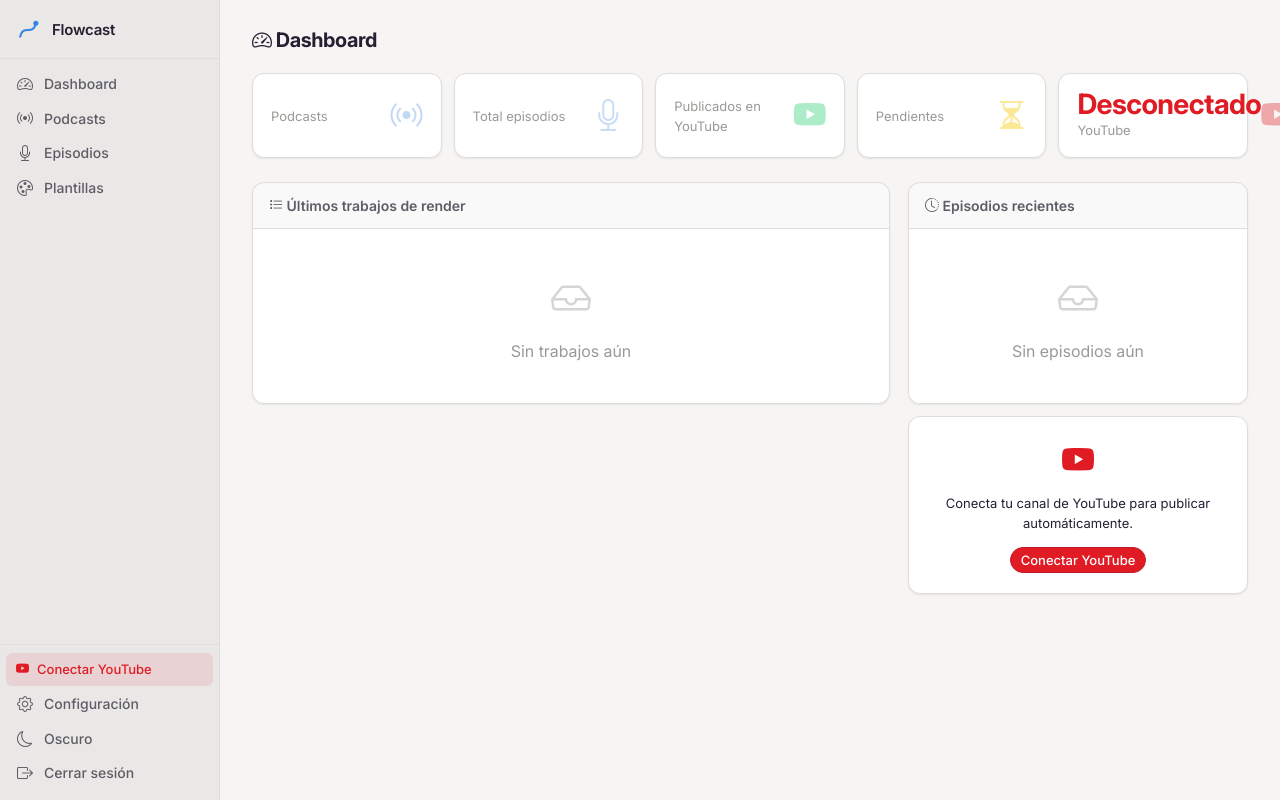
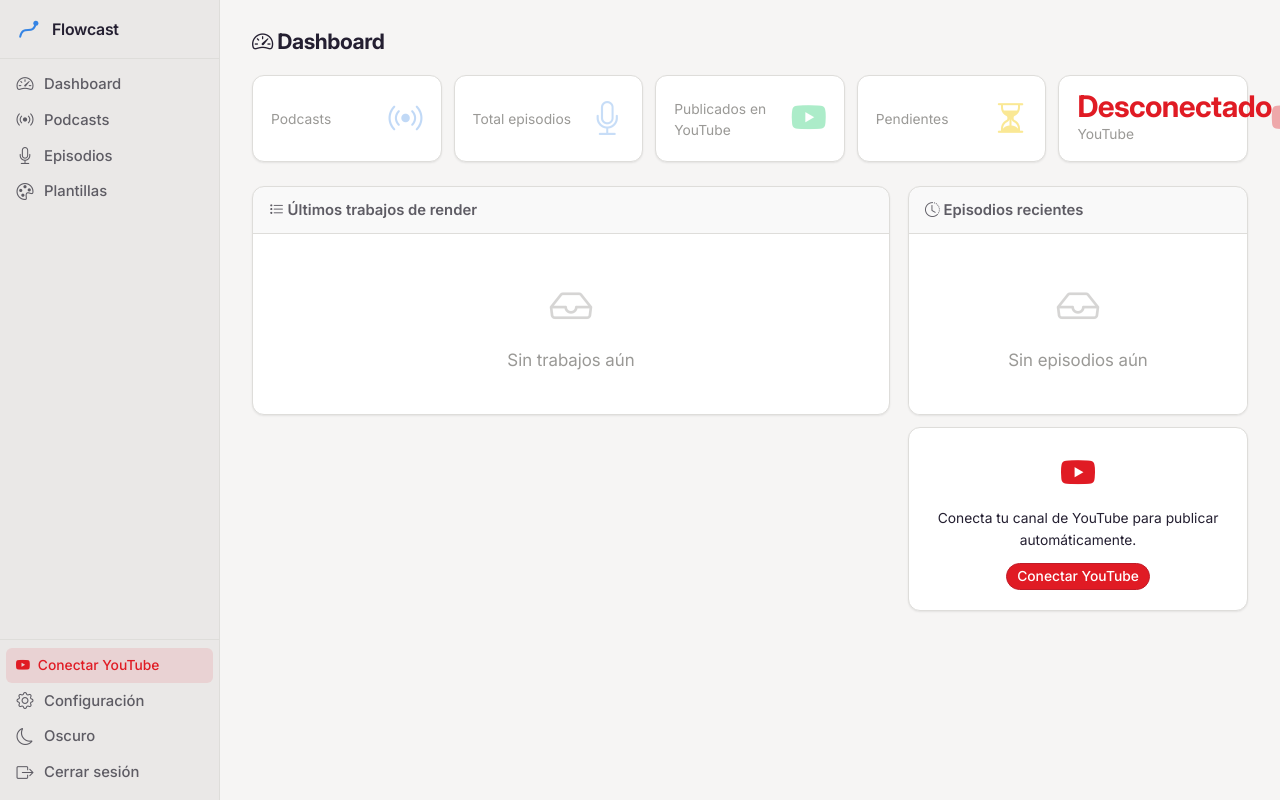
Before and after one commit to lookingforways/flowcast, a Python web app: template app/templates/index.html in a window 1280 px wide. Run offline with Jinja, Linux system fonts and the light colour scheme; the template is opened without the code that fills it, so the values that code supplies are empty.

Commit message:
fix: font-size 16px → 17px — ajuste tipográfico  Claude Sonnet 4.6 <noreply@anthropic.com>

```diff
--- a/app/static/css/theme.css
+++ b/app/static/css/theme.css
@@ -62,7 +62,7 @@
   /* Typography */
   --fc-font:      'Inter', system-ui, -apple-system, sans-serif;
   --fc-font-mono: 'Iosevka', 'Cascadia Code', ui-monospace, monospace;
-  --fc-font-size: 16px;
+  --fc-font-size: 17px;
 
   /* Elevation */
   --fc-shadow-sm:     0 1px 2px rgba(0, 0, 0, 0.08);
--- a/app/templates/base.html
+++ b/app/templates/base.html
@@ -5,9 +5,9 @@
   <meta name="viewport" content="width=device-width, initial-scale=1.0">
   <title>{% block title %}Flowcast{% endblock %}</title>
   <link rel="icon" href="/favicon.ico" type="image/x-icon">
-  <link rel="stylesheet" href="/static/css/bootstrap-icons.css?v=0.9.6">
-  <link rel="stylesheet" href="/static/css/theme.css?v=0.9.6">
-  <link rel="stylesheet" href="/static/css/app.css?v=0.9.6">
+  <link rel="stylesheet" href="/static/css/bootstrap-icons.css?v=0.9.7">
+  <link rel="stylesheet" href="/static/css/theme.css?v=0.9.7">
+  <link rel="stylesheet" href="/static/css/app.css?v=0.9.7">
   {% block styles %}{% endblock %}
   {# Prevent flash of wrong theme: apply saved/system preference before first paint #}
   <script nonce="{{ request.state.csp_nonce }}">
@@ -109,7 +109,7 @@
 
 </div>{# /.fc-app #}
 
-<script src="/static/js/app.js?v=0.9.6" nonce="{{ request.state.csp_nonce }}"></script>
+<script src="/static/js/app.js?v=0.9.7" nonce="{{ request.state.csp_nonce }}"></script>
 {% block scripts %}{% endblock %}
 </body>
 </html>
--- a/app/templates/login.html
+++ b/app/templates/login.html
@@ -6,8 +6,8 @@
   <meta name="robots" content="noindex, nofollow">
   <title>Iniciar sesión — Flowcast</title>
   <link rel="icon" href="/favicon.ico" type="image/x-icon">
-  <link rel="stylesheet" href="/static/css/bootstrap-icons.css?v=0.9.6">
-  <link rel="stylesheet" href="/static/css/theme.css?v=0.9.6">
+  <link rel="stylesheet" href="/static/css/bootstrap-icons.css?v=0.9.7">
+  <link rel="stylesheet" href="/static/css/theme.css?v=0.9.7">
   {# Apply saved/system theme before first paint — prevents flash of wrong theme #}
   <script nonce="{{ request.state.csp_nonce }}">
     (function () {
--- a/app/templates/totp_verify.html
+++ b/app/templates/totp_verify.html
@@ -6,8 +6,8 @@
   <meta name="robots" content="noindex, nofollow">
   <title>Verificación 2FA — Flowcast</title>
   <link rel="icon" href="/favicon.ico" type="image/x-icon">
-  <link rel="stylesheet" href="/static/css/bootstrap-icons.css?v=0.9.6">
-  <link rel="stylesheet" href="/static/css/theme.css?v=0.9.6">
+  <link rel="stylesheet" href="/static/css/bootstrap-icons.css?v=0.9.7">
+  <link rel="stylesheet" href="/static/css/theme.css?v=0.9.7">
   {# Apply saved/system theme before first paint — prevents flash of wrong theme #}
   <script nonce="{{ request.state.csp_nonce }}">
     (function () {
```
